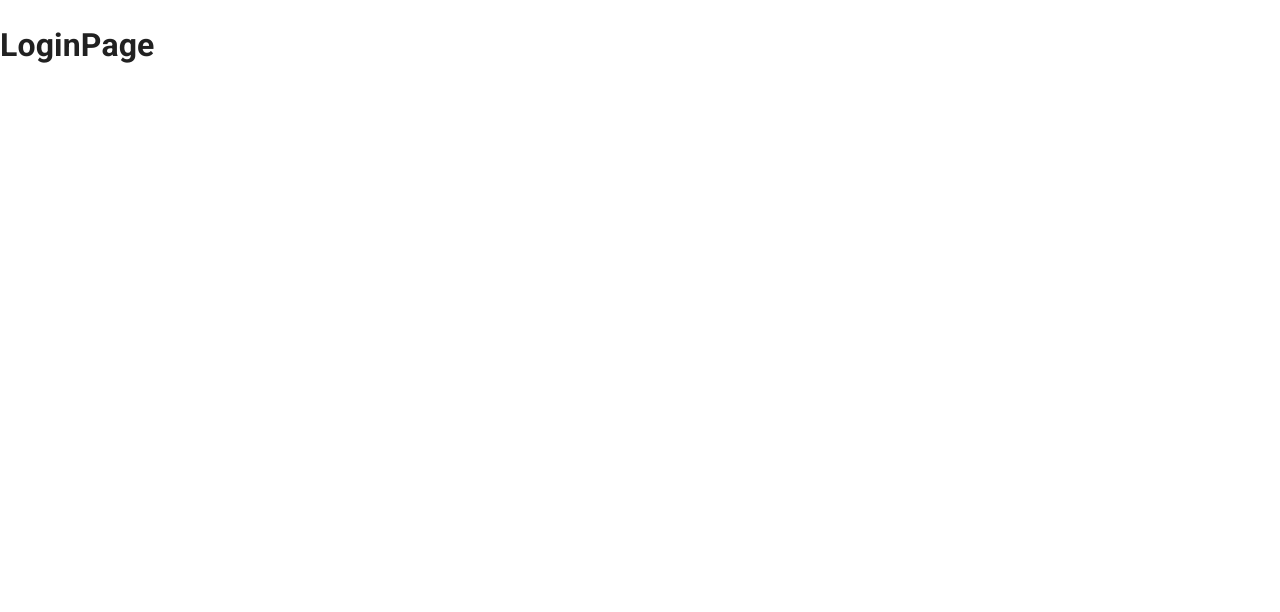
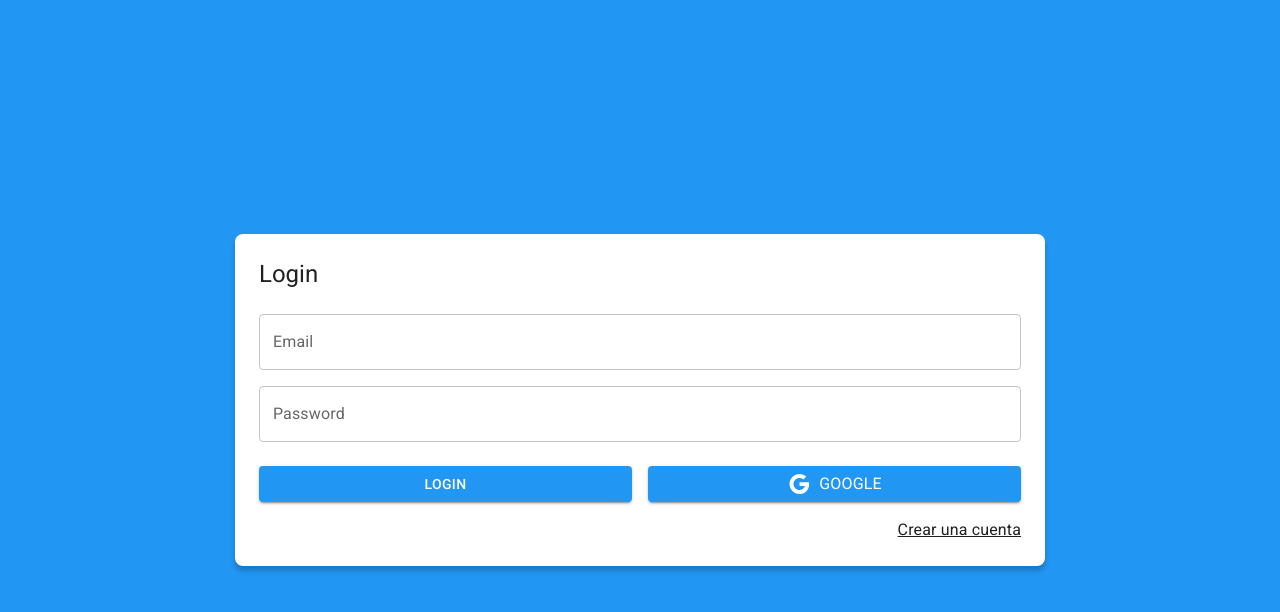
Before and after one commit to luislealdev/JournalApp-React, a React (Vite) app: page /auth/login in a window 1280 px wide. Shown: the top 612 px of the page. Built offline with nearby package versions, Linux system fonts and the light colour scheme.

Commit message:
Design LoginPage with MaterialUI

```diff
--- a/src/auth/pages/LoginPage.jsx
+++ b/src/auth/pages/LoginPage.jsx
@@ -1,7 +1,72 @@
+import {Link as RouterLink} from 'react-router-dom'
+import { Button, Grid, Link, TextField, Typography } from "@mui/material";
+import { Google } from "@mui/icons-material";
+
 export const LoginPage = () => {
   return (
-    <>
-        <h1>LoginPage</h1>
-    </>
-  )
-}
+    <Grid
+      container
+      spacing={0}
+      direction="column"
+      alignItems="center"
+      justifyContent="center"
+      sx={{ minHeight: "100vh", backgroundColor: "primary.main", padding: 4 }}
+    >
+      <Grid
+        item
+        className="box-shadow"
+        xs={3}
+        sx={{ backgroundColor: "white", padding: 3, borderRadius: 2 }}
+      >
+        <Typography variant="h5" sx={{ mb: 1 }}>
+          Login
+        </Typography>
+        <form>
+          <Grid container>
+            <Grid item xs={12} sx={{ mt: 2 }}>
+              <TextField
+                label="Email"
+                type="email"
+                n
+                placeholder="email@google.com"
+                fullWidth
+              />
+            </Grid>
+
+            <Grid item xs={12} sx={{ mt: 2 }}>
+              <TextField
+                label="Password"
+                type="password"
+                n
+                placeholder="Password"
+                fullWidth
+              />
+            </Grid>
+
+            <Grid container spacing={2} sx={{ mb: 2, mt: 1}}>
+              <Grid item xs={12} sm={6}>
+                <Button variant="contained" fullWidth>
+                  Login
+                </Button>
+              </Grid>
+
+              <Grid item xs={12} sm={6}>
+                <Button variant="contained" fullWidth>
+                  <Google/>
+                  <Typography sx={{ml:1}}>Google</Typography>
+                </Button>
+              </Grid>
+            </Grid>
+
+            <Grid container direction='row' justifyContent='end'>
+                <Link component={RouterLink} color='inherit' to="/auth/register">
+                Crear una cuenta
+                </Link>
+
+            </Grid>
+          </Grid>
+        </form>
+      </Grid>
+    </Grid>
+  );
+};
--- a/src/styles.css
+++ b/src/styles.css
@@ -0,0 +1,3 @@
+.box-shadow{
+  box-shadow: 0px 5px 5px rgba(0,0,0,0.2)
+}
```
